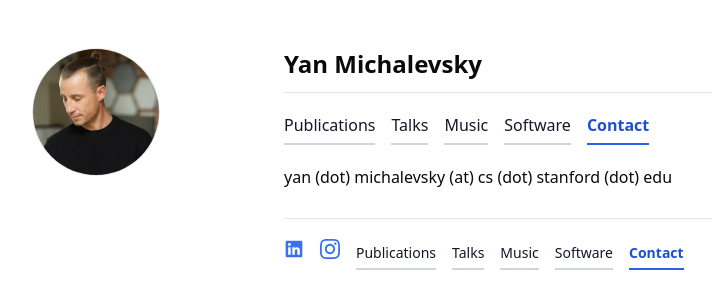
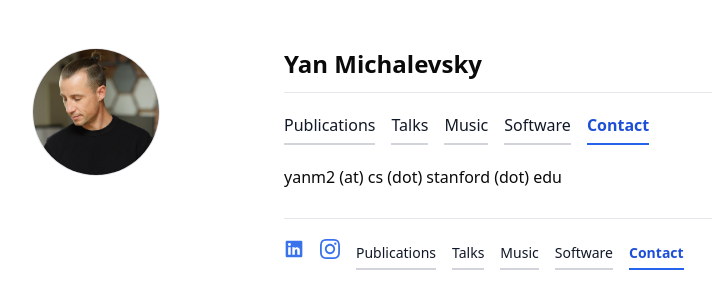
Before and after one commit to ymcrcat/michalevsky.com, a React (Create React App) app: page /contact in a window 1280 px wide. Shown: the top 308 px of the page, without its empty margins (82-794 px from the left). Built offline with nearby package versions, Linux system fonts and the light colour scheme.

Commit message:
Updated contact

```diff
--- a/src/components/Contact.js
+++ b/src/components/Contact.js
@@ -1,7 +1,7 @@
 function Contact(props) {
     return (
         <section className="columns content-card">
-            <p>yan (dot) michalevsky (at) cs (dot) stanford (dot) edu</p>
+            <p>yanm2 (at) cs (dot) stanford (dot) edu</p>
         </section>
     )
 }
```
